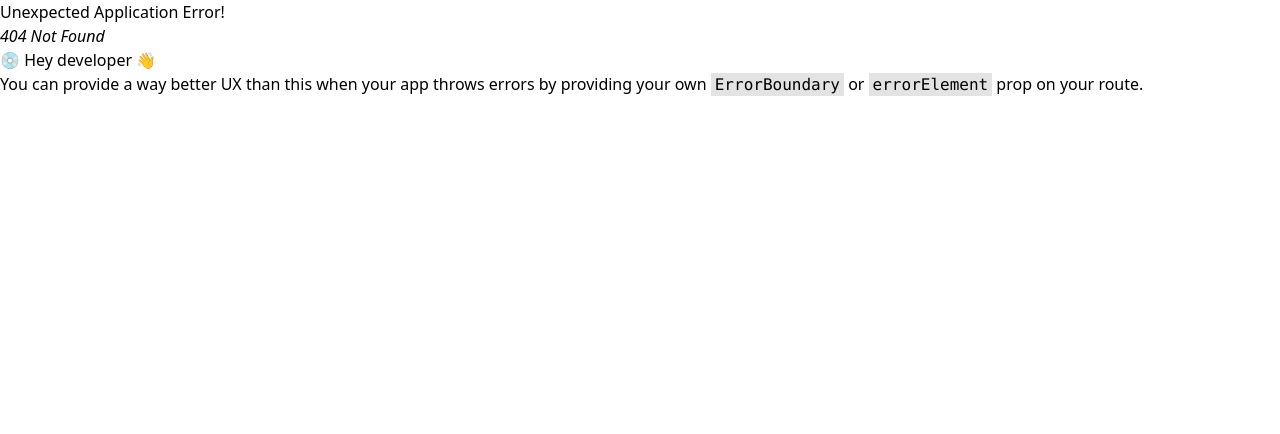
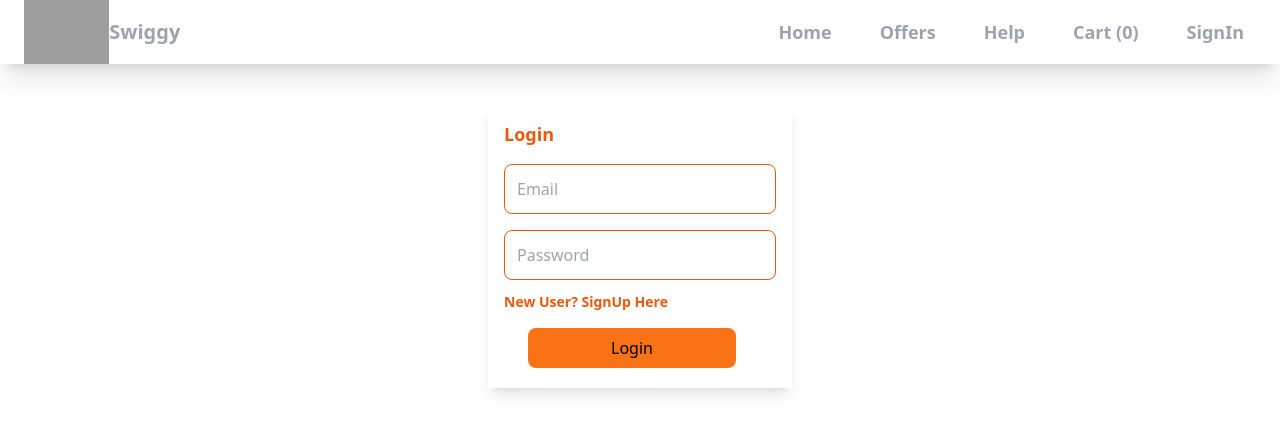
Before and after one commit to Logeshgopi08/swiggyclone, a React (Create React App) app: page /login in a window 1280 px wide. Before the commit this address had no page. Shown: the top 434 px of the page. Built offline with nearby package versions, Linux system fonts and the light colour scheme; grey boxes are pictures that could not be loaded.

Commit message:
feat:create login and signup page

```diff
--- a/package.json
+++ b/package.json
@@ -7,6 +7,7 @@
     "@testing-library/jest-dom": "^5.17.0",
     "@testing-library/react": "^13.4.0",
     "@testing-library/user-event": "^13.5.0",
+    "axios": "^1.7.7",
     "react": "^18.3.1",
     "react-dom": "^18.3.1",
     "react-redux": "^9.1.2",
@@ -39,6 +40,7 @@
     ]
   },
   "devDependencies": {
+    "daisyui": "^4.12.13",
     "tailwindcss": "^3.4.13"
   }
 }
--- a/src/App.js
+++ b/src/App.js
@@ -1,11 +1,11 @@
 import { createBrowserRouter, RouterProvider } from "react-router-dom";
 import Body from "./Components/Body";
-import Header from "./Components/Header";
 import Home from "./Components/Home";
 import ItemPage from "./Components/ItemPage";
 import { Provider } from "react-redux";
 import appStore from "./utlis/redux/appStore";
 import CartPage from "./Components/CartPage";
+import LoginPage from "./Components/LoginPage";
 
 function App() {
 
@@ -25,6 +25,10 @@
         {
           path:"/cart",
           element:<CartPage/>
+        },
+        {
+          path:"/login",
+          element:<LoginPage/>
         }
       ]
     }
--- /dev/null
+++ b/src/Components/LoginPage.js
@@ -0,0 +1,77 @@
+import axios from "axios";
+import { useState } from "react";
+import { useDispatch } from "react-redux";
+import { addUser } from "../utlis/redux/slice/userSlice";
+import { useNavigate } from "react-router-dom";
+
+const LoginPage = () => {
+    const [firstName,setFirstName] = useState("");
+    const [lastName,setLastName] = useState("");
+     const [emailId,setEmailId] = useState("");
+     const[password,setPassword] = useState("");
+     const[isLoginpage,setIsLoginPage] = useState(true);
+     const dispatch = useDispatch();
+     const navigate = useNavigate();
+
+     const  handleLogin = async()=>{
+       try {
+         const res = await  axios.post("http://localhost:3500/login",{emailId,password},{withCredentials:true});
+
+      dispatch(addUser(res?.data?.data))
+       navigate('/home');
+
+       } catch (error) {
+          console.log(error);
+
+       }
+
+     }
+     const handleSignUp = async () => {
+        try {
+          const res = await axios.post(
+            "http://localhost:3500/signup",
+            { firstName, lastName, emailId, password },
+            { withCredentials: true }
+          );
+          dispatch(addUser(res.data.data));
+          return navigate("/profile");
+        } catch (err) {
+          console.log("Something went wrong");
+
+        }
+      };
+
+  return (
+    <div className="flex justify-center  mt-10 ">
+      <div className="shadow-lg py-2 w-[19rem]">
+        <h1 className="my-2 mx-4 font-semibold text-lg text-orange-600">{isLoginpage?"Login":"SignUp"}</h1>
+        <ul className="flex flex-col">
+         {!isLoginpage &&(<> <input value={firstName} onChange={(e)=>setFirstName(e.target.value)}
+            className="px-3 border border-orange-600 py-3 my-2 mx-4 rounded-lg border-1"
+            placeholder="FirstName"
+          />
+          <input value={lastName} onChange={(e)=>setLastName(e.target.value)}
+            className="px-3 border border-orange-600 py-3 my-2 mx-4 rounded-lg border-1"
+            placeholder="LastName"
+          /> </>)}
+          <input onChange={(e)=>setEmailId(e.target.value)}
+          value={emailId}
+            className="px-3 border border-orange-600 py-3 my-2 mx-4 rounded-lg border-1 focus:border-orange-600 "
+            placeholder="Email"
+          />
+          <input  onChange={(e)=>setPassword(e.target.value)} value={password}
+            className="px-3 border border-orange-600 py-3 my-2 mx-4 rounded-lg border-1"
+            placeholder="Password"
+          />
+          <p onClick={()=>{setIsLoginPage(!isLoginpage)}}
+          className="my-1 mx-4 font-semibold text-sm text-orange-600 hover:underline">{isLoginpage?"New User? SignUp Here":"Already have a account? Login"}</p>
+        </ul>
+        <button onClick={()=>isLoginpage?handleLogin():handleSignUp()}
+        className="bg-orange-500 px-3 py-2 rounded-lg  w-52 mx-10 my-3">{isLoginpage?"Login":"Register"}</button>
+
+      </div>
+    </div>
+  );
+};
+
+export default LoginPage;
--- a/src/utlis/redux/appStore.js
+++ b/src/utlis/redux/appStore.js
@@ -1,9 +1,11 @@
 import { configureStore } from "@reduxjs/toolkit";
 import CartReducer from "./slice/cartSlice";
+import UserReducer from "./slice/userSlice";
 
 const appStore =configureStore({
     reducer:{
-       cart:CartReducer
+       cart:CartReducer,
+       user:UserReducer
     }
 });
 
--- /dev/null
+++ b/src/utlis/redux/slice/userSlice.js
@@ -0,0 +1,17 @@
+import { createSlice } from "@reduxjs/toolkit";
+
+const userSlice= createSlice({
+    name:"user",
+    initialState:{
+        user:null
+    },
+    reducers:{
+        addUser:(state,action)=>{
+            state.user = action.payload;
+        }
+    }
+});
+
+export const{addUser} = userSlice.actions;
+
+export default userSlice.reducer;
--- a/tailwind.config.js
+++ b/tailwind.config.js
@@ -6,5 +6,7 @@
   theme: {
     extend: {},
   },
-  plugins: [],
+  plugins: [
+
+  ],
 }
```
Also changed, not shown: 1 other file (tests, documents, lock files or other folders).
